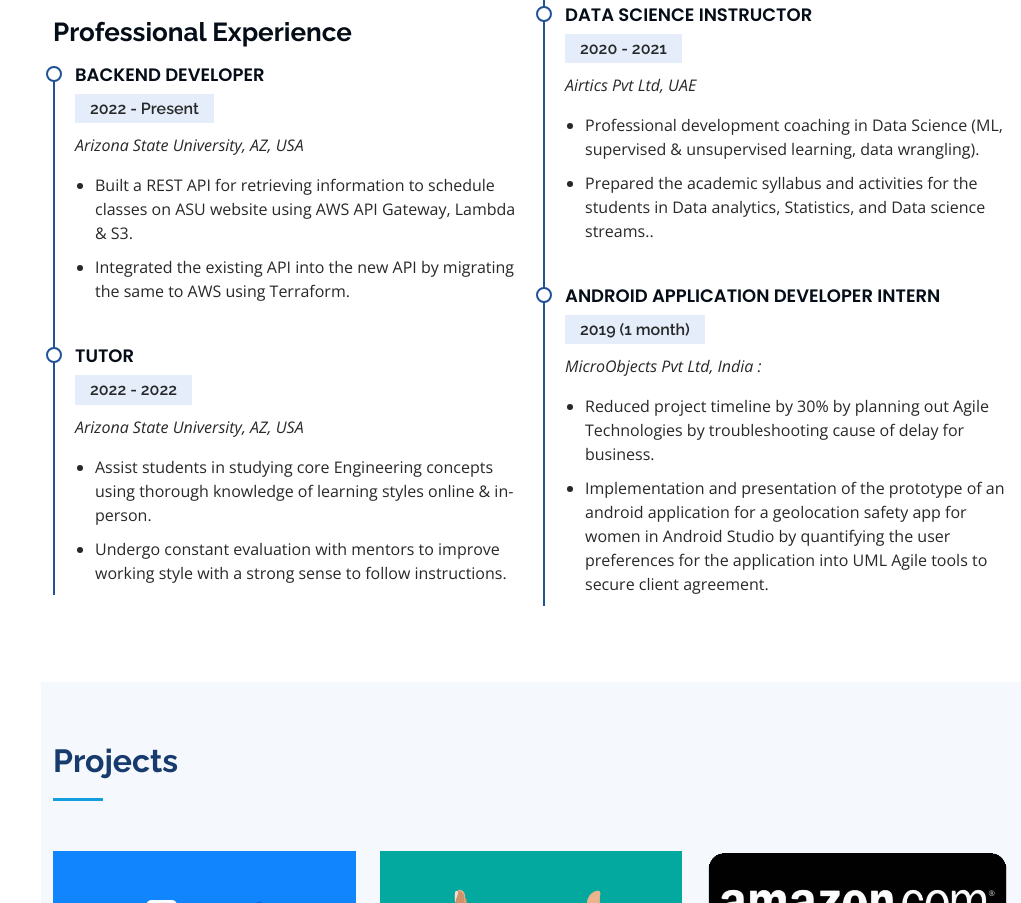
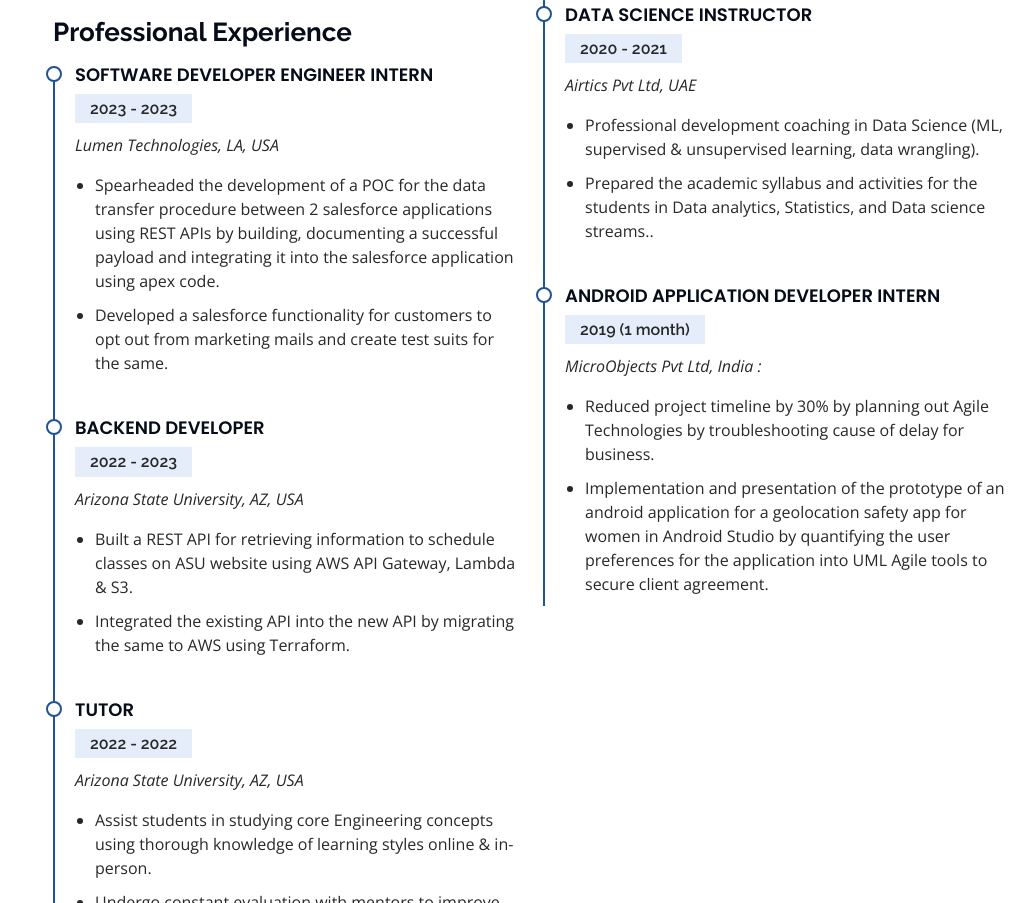
Before and after one commit to diyaliza/portfolio-website, a plain HTML site: page index.html in a window 1280 px wide. Shown: the part 2016-2919 px from the top of the page, without its empty margins (259-1280 px from the left). Drawn offline with nearby package versions, Linux system fonts and the light colour scheme.

Commit message:
added experience

```diff
--- a/index.html
+++ b/index.html
@@ -94,7 +94,7 @@
                 <p>Python, C, Java, Scikit-learn, Statistical analysis, Data Mining, Big Data</p>
 
                 <h4>Tools:</h4>
-                <p>AWS(Glue, Lambda, CloudFormation, AWS CDK, SageMaker), Tableau, Power BI, PySpark, Advanced MS Excel,Git, Agile(ADO, Jira)</p>
+                <p>AWS(Glue, Lambda, CloudFormation, AWS CDK, SageMaker), Tableau, Power BI, PySpark, NodeJs, ReactJS, Terraform, HTML, CSS, JavaScript, JQuery, REST, XML, JSON, Bootstrap, MERN Stack, Git, Agile (ADO, Jira), Salesforce, Postman</p>
               </div>
               <div class="col-lg-6">
                 <h4>Web development:</h4>
@@ -143,8 +143,17 @@
                 </div>
                 <h3 class="resume-title">Professional Experience</h3>
                 <div class="resume-item">
+                  <h4>Software Developer Engineer Intern</h4>
+                  <h5>2023 - 2023</h5>
+                  <p><em>Lumen Technologies, LA, USA</em></p>
+                  <ul>
+                    <li>Spearheaded the development of a POC for the data transfer procedure between 2 salesforce applications using REST APIs by building, documenting a successful payload and integrating it into the salesforce application using apex code.</li>
+                    <li>Developed a salesforce functionality for customers to opt out from marketing mails and create test suits for the same.</li>
+                  </ul>
+                    </div>
+                <div class="resume-item">
                   <h4>Backend Developer</h4>
-                  <h5>2022 - Present</h5>
+                  <h5>2022 - 2023</h5>
                   <p><em>Arizona State University, AZ, USA</em></p>
                   <ul>
                     <li>Built a REST API for retrieving information to schedule classes on ASU website using AWS API Gateway, Lambda & S3.</li>
```
Also changed, not shown: assets/img/WhatsApp Image 2023-08-13 at 17.21.10.jpg (added), assets/img/profile-img-1.png (added), assets/img/profile-img-2.jpg (added), assets/img/profile-img.png.
